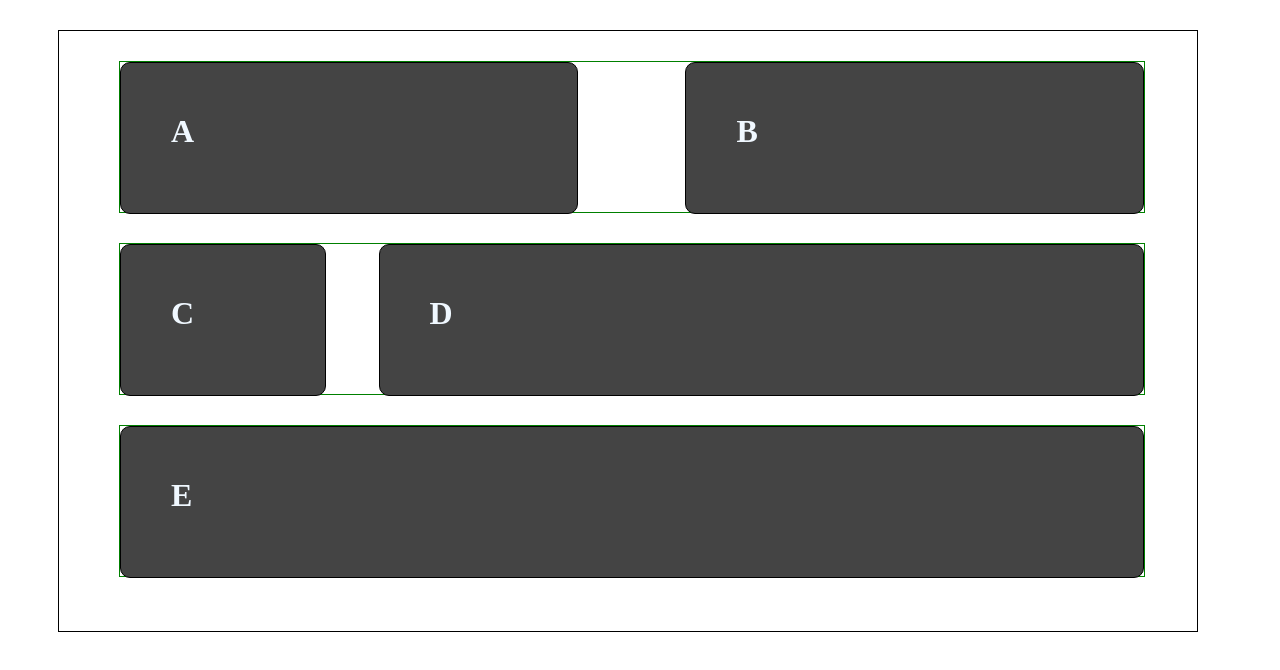
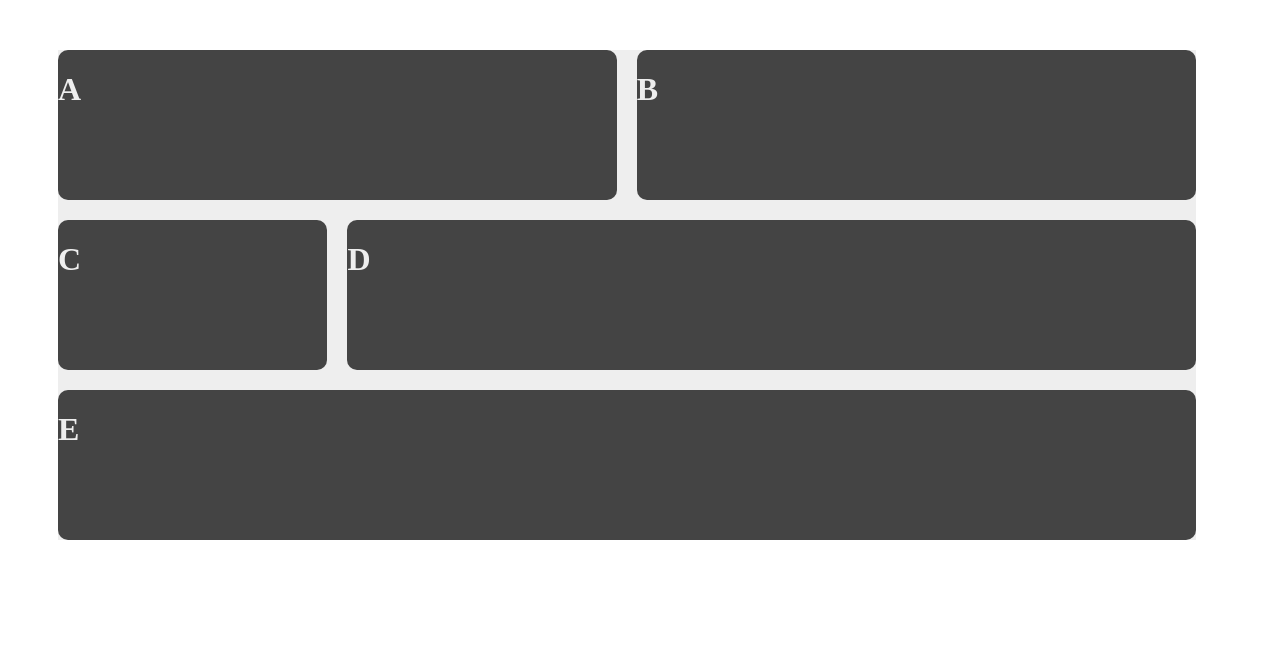
Before and after one commit to ashraf-rahman/HTML_CSS, a plain HTML site: page css_grid/grid_area1/index.html in a window 1280 px wide. Drawn offline with Linux system fonts and the light colour scheme.

Commit message:
grid-area1

```diff
--- a/css_grid/grid_area1/index.html
+++ b/css_grid/grid_area1/index.html
@@ -9,108 +9,60 @@
 <body>
     <style>
 .tag{
-            height: 600px;
+    background-color: #eee;
     width: 90%;
-            border: solid 1px black;
-             margin-left: 50px;
-             margin-top: 30px;
+    margin: 50px 0 0 50px;
 
+    display: grid;
+    grid-template-columns: repeat(4,1fr);
+    grid-template-rows: 150px 150px 150px;
 
-
+    grid-gap: 20px;
 }
 .tag1{
-            height: 150px;
-            width: 90%;
-            border: solid 1px green;
-           margin-left: 60px;
-           margin-top: 30px;
-           display: flex;
-
+    background-color: rgb(68,68,68);
+    grid-column: 1/3;
+    border-radius: 10px;
  }
 .tag2{
-        height: 150px;
-            width: 90%;
-            border: solid 1px green;
-           margin-left: 60px;
-           margin-top: 30px;
-           display: flex;
-
+    background-color: rgb(68,68,68);
+    grid-column: 3/5;
+    border-radius: 10px;
 }
 .tag3{
-            height: 150px;
-            width: 90%;
-            border: solid 1px green;
-           margin-left: 60px;
-           margin-top: 30px;
-           display: flex;
+    background-color: rgb(68,68,68);
+    border-radius: 10px;
+}
+.tag4{
+    background-color: rgb(68,68,68);
+    grid-column: 2/5;
+    border-radius: 10px;
+}
 
-
-         }
-         .A{
-            height: 150px;
-            width: 45%;
-            border: solid 1px black;
-           margin-left: 107px;
+.tag5{
+    background-color: rgb(68,68,68);
+    grid-column: 1/5;
     border-radius: 10px;
-           background-color: rgb(68,68,68);
-         }
-         .B{
-            height: 150px;
-            width: 45%;
-            border: solid 1px black;
-            border-radius: 10px;
-            background-color: rgb(68,68,68);
-
-         }
-         .C{
-            height: 150px;
-            width: 20%;
-            border: solid 1px black;
-            border-radius: 10px;
-            background-color: rgb(68,68,68);
-
-         }
-         .D{
-            height: 150px;
-            width: 75%;
-            border: solid 1px black;
-            border-radius: 10px;
-            margin-left: 53px;
-            background-color: rgb(68,68,68);
-
-         }
-         .E{
-            height: 150px;
-            width: 100%;
-            border: solid 1px black;
-            border-radius: 10px;
-            background-color: rgb(68,68,68);
 
  }
  h1{
-        margin-left: 50px;
-        margin-top: 50px;
-        color: aliceblue;
+
+    color: #eee;
  }
 
 
 
+
     </style>
-
 <div class="tag">
-    <div class="tag1">
-        <div class="B"><h1>A</h1></div>
-        <div class="A"><h1>B</h1></div>
-    </div>
-    <div class="tag2">
-        <div class="C"><h1>C</h1></div>
-        <div class="D"><h1>D</h1></div>
-    </div>
-    <div class="tag3">
-        <div class="E"><h1>E</h1></div>
+    <div class="tag1"><h1>A</h1></div>
+    <div class="tag2"><h1>B</h1></div>
+    <div class="tag3"><h1>C</h1></div>
+    <div class="tag4"><h1>D</h1></div>
+    <div class="tag5"><h1>E</h1></div>
 
  </div>
-</div>
+
 
 </body>
 </html>
```
Also changed, not shown: css_grid/grid_area2/index.html (+3 -1 lines). Lines whose indentation alone changed are shown as unchanged.
